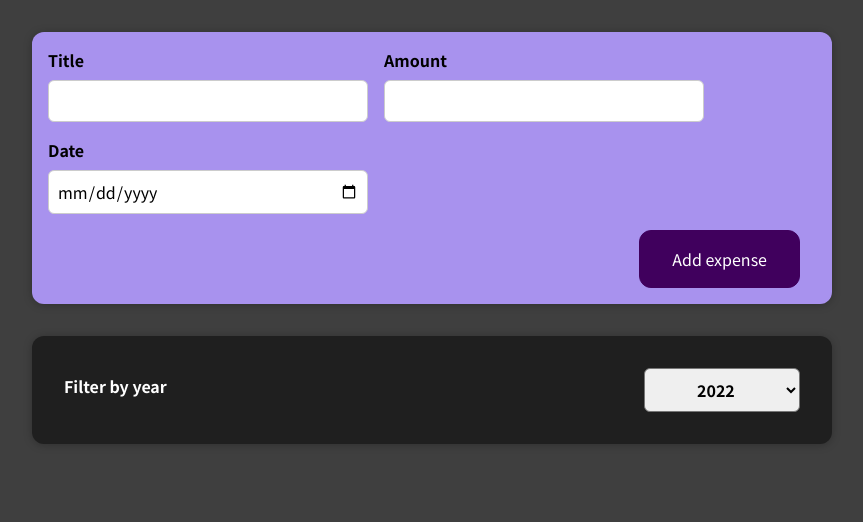
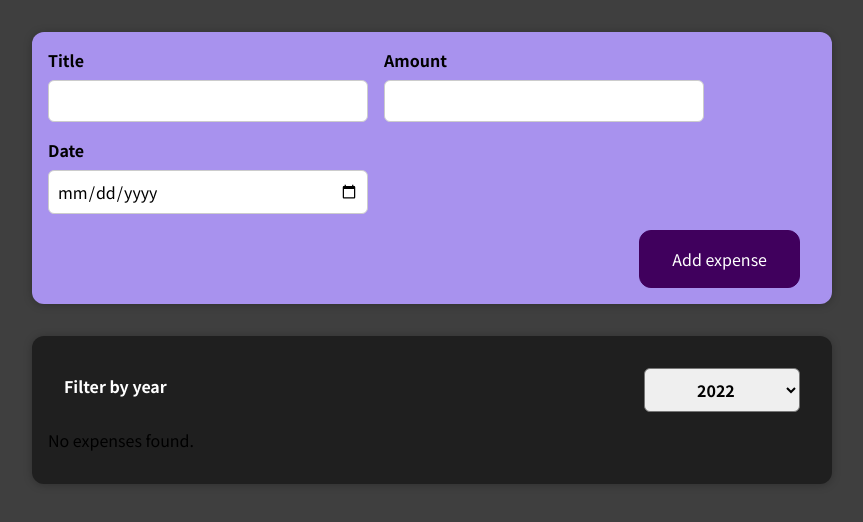
Before and after one commit to ZeljkoDe/react-the-complete-guide, a React (Create React App) app in the folder 01-starting-setup/: page / in a window 1280 px wide. Shown: the top 522 px of the page, without its empty margins (208-1071 px from the left). Built offline with nearby package versions, Linux system fonts and the light colour scheme.

Commit message:
Outputting Conditional Content

```diff
--- a/01-starting-setup/src/components/Expenses/Expenses.js
+++ b/01-starting-setup/src/components/Expenses/Expenses.js
@@ -11,10 +11,21 @@
     const filterChangeHandler = (selected) => {
         setFilteredYear(selected);
     };
-
     const filteredExpenses = expenses.filter(item => {
         return item.date.getFullYear().toString() === filteredYear;
     });
+
+    let expensesContent = <p>No expenses found.</p>;
+    if (filteredExpenses.length > 0) {
+        expensesContent = filteredExpenses.map(item => (
+            <ExpenseItem
+                key={item.id}
+                title={item.title}
+                amount={item.amount}
+                date={item.date}
+            />
+        ));
+    }
 
     return (
         <Card className="expenses">
@@ -22,16 +33,8 @@
                 <ExpensesFilter onChangeFilter={filterChangeHandler} selected={filteredYear} />
             </div>
 
-            {
-                filteredExpenses.map(item => (
-                    <ExpenseItem
-                        key={item.id}
-                        title={item.title}
-                        amount={item.amount}
-                        date={item.date}
-                    />
-                ))
-            }
+            {expensesContent}
+
         </Card>
     );
 };
```
Also changed, not shown: 1 other file (tests, documents, lock files or other folders).
